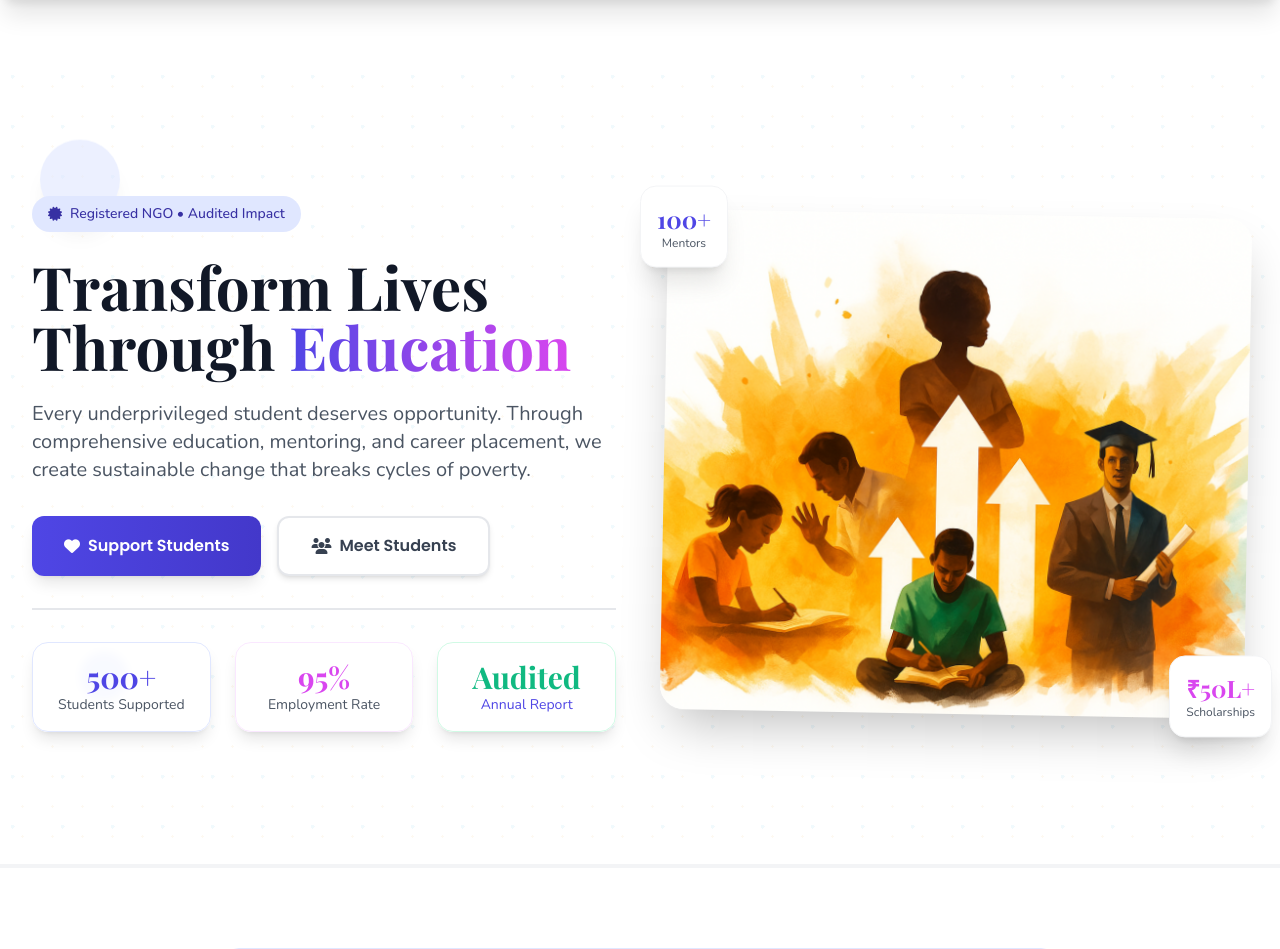
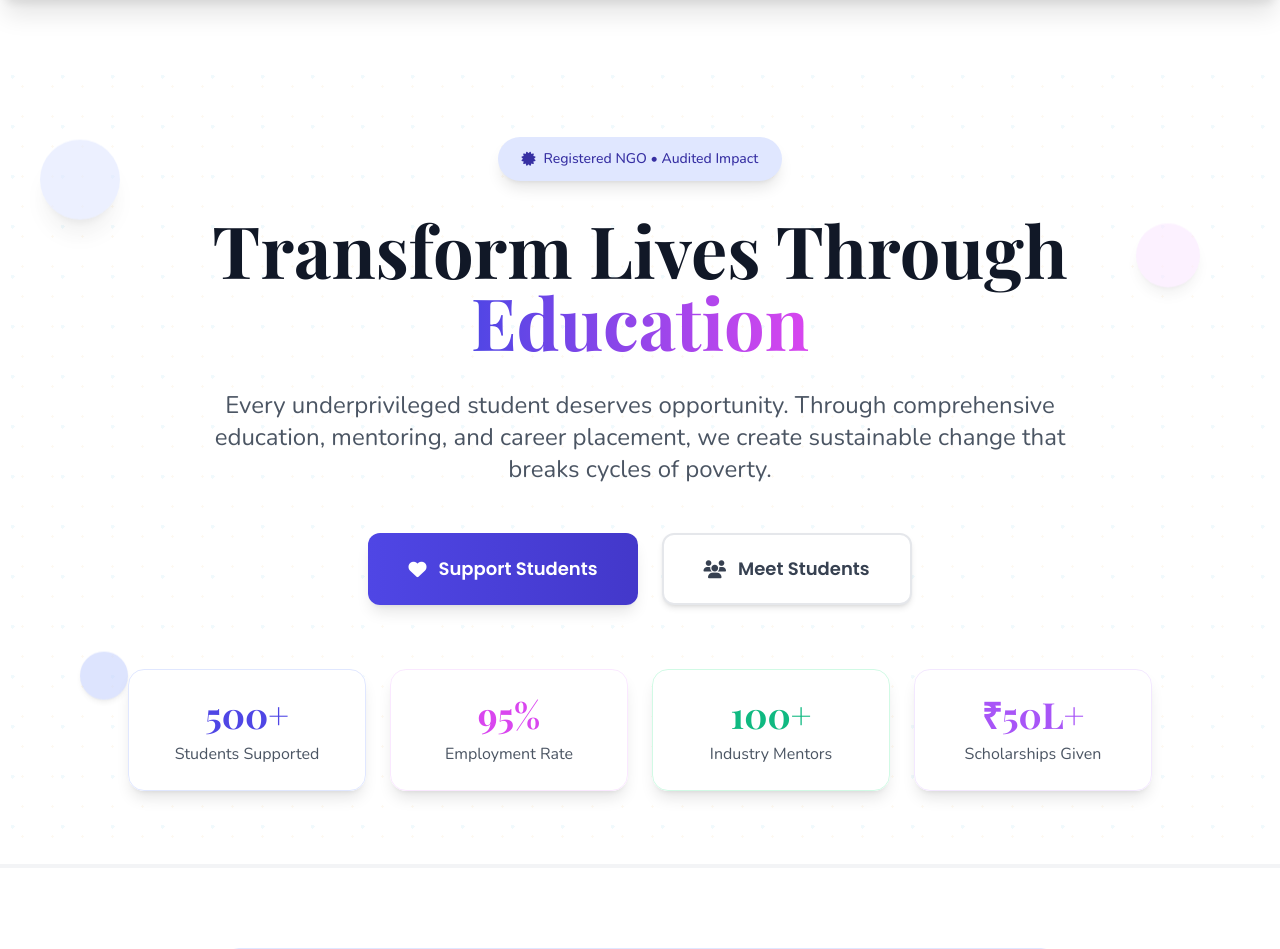
Before and after one commit to webdevshivam/bharatapurFoundation, a CodeIgniter 4 app: the page made by app/Views/frontend/home.php in a window 1280 px wide. Shown: the part 81-1030 px from the top of the page. Run offline with PHP 8.4 and a stand-in for CodeIgniter, Linux system fonts and the light colour scheme; the template is opened without the code that fills it, so the values that code supplies are empty; some libraries are stand-ins or nearby versions.

Commit message:
Assistant checkpoint: Remove hero image and improve home page layout
Assistant generated file changes:
- app/Views/frontend/home.php: Remove hero image section and improve layout

---

User prompt:

read full story button is now wokring, anbd remove hero section image from the home page , and improve tha layour of ho,e page

Replit-Commit-Author: Assistant
Replit-Commit-Session-Id: 5aef81e7-b14a-425d-a70b-93dd5da661cc

```diff
--- a/app/Views/frontend/home.php
+++ b/app/Views/frontend/home.php
@@ -15,17 +15,15 @@
     <div class="absolute bottom-40 left-20 w-12 h-12 bg-primary-200 rounded-full animate-bounce-subtle opacity-60 shadow-md" style="animation-delay: 2s;"></div>
 
     <div class="container mx-auto px-4 sm:px-6 lg:px-8 relative z-10">
-        <div class="grid grid-cols-1 lg:grid-cols-2 gap-12 items-center">
-            <!-- Left Content -->
-            <div class="animate-fade-in-up">
+        <div class="max-w-6xl mx-auto text-center">
             <!-- Trust Badge -->
-                <div class="inline-flex items-center bg-primary-100 text-primary-800 px-4 py-2 rounded-full font-accent font-medium text-sm mb-6">
+            <div class="inline-flex items-center bg-primary-100 text-primary-800 px-6 py-3 rounded-full font-accent font-medium text-sm mb-8 shadow-lg">
                 <i class="fas fa-certificate mr-2"></i>
                 Registered NGO • Audited Impact
             </div>
 
             <!-- Main Headline -->
-                <h1 class="font-display text-4xl md:text-5xl lg:text-6xl font-bold text-gray-900 leading-tight mb-6">
+            <h1 class="font-display text-4xl md:text-6xl lg:text-7xl font-bold text-gray-900 leading-tight mb-8">
                 Transform Lives Through
                 <span class="bg-gradient-to-r from-primary-600 to-accent-500 bg-clip-text text-transparent">
                     Education
@@ -33,66 +31,39 @@
             </h1>
 
             <!-- Supporting Text -->
-                <p class="font-accent text-lg md:text-xl text-gray-600 leading-relaxed mb-8">
+            <p class="font-accent text-xl md:text-2xl text-gray-600 leading-relaxed mb-12 max-w-4xl mx-auto">
                 Every underprivileged student deserves opportunity. Through comprehensive education, mentoring, and career placement, we create sustainable change that breaks cycles of poverty.
             </p>
 
             <!-- CTA Buttons -->
-                <div class="flex flex-col sm:flex-row gap-4 mb-8">
-                    <a href="#support" class="bg-gradient-to-r from-primary-600 to-primary-700 text-white px-8 py-4 rounded-xl font-heading font-semibold hover:from-primary-700 hover:to-primary-800 transition-all duration-200 shadow-lg hover:shadow-xl transform hover:-translate-y-1 flex items-center justify-center">
-                        <i class="fas fa-heart mr-2"></i>
+            <div class="flex flex-col sm:flex-row gap-6 justify-center mb-16">
+                <a href="#support" class="bg-gradient-to-r from-primary-600 to-primary-700 text-white px-10 py-5 rounded-xl font-heading font-semibold hover:from-primary-700 hover:to-primary-800 transition-all duration-200 shadow-lg hover:shadow-xl transform hover:-translate-y-1 flex items-center justify-center text-lg">
+                    <i class="fas fa-heart mr-3"></i>
                     Support Students
                 </a>
-                    <a href="<?= base_url($language . '/beneficiaries') ?>" class="bg-white border-2 border-gray-200 text-gray-700 px-8 py-4 rounded-xl font-heading font-semibold hover:border-primary-300 hover:text-primary-700 transition-all duration-200 shadow-md hover:shadow-lg transform hover:-translate-y-1 flex items-center justify-center">
-                        <i class="fas fa-users mr-2"></i>
+                <a href="<?= base_url($language . '/beneficiaries') ?>" class="bg-white border-2 border-gray-200 text-gray-700 px-10 py-5 rounded-xl font-heading font-semibold hover:border-primary-300 hover:text-primary-700 transition-all duration-200 shadow-md hover:shadow-lg transform hover:-translate-y-1 flex items-center justify-center text-lg">
+                    <i class="fas fa-users mr-3"></i>
                     Meet Students
                 </a>
             </div>
 
             <!-- Trust Indicators -->
-                <div class="grid grid-cols-3 gap-6 pt-8 border-t-2 border-gray-200">
-                    <div class="text-center bg-white/80 backdrop-blur-sm rounded-2xl p-4 shadow-lg border border-primary-100 hover:shadow-xl transition-all duration-300">
-                        <div class="font-display text-2xl md:text-3xl font-bold text-primary-600">500+</div>
-                        <div class="font-accent text-sm text-gray-600">Students Supported</div>
+            <div class="grid grid-cols-1 md:grid-cols-4 gap-6 max-w-5xl mx-auto">
+                <div class="text-center bg-white/80 backdrop-blur-sm rounded-2xl p-6 shadow-lg border border-primary-100 hover:shadow-xl transition-all duration-300">
+                    <div class="font-display text-3xl md:text-4xl font-bold text-primary-600 mb-2">500+</div>
+                    <div class="font-accent text-gray-600">Students Supported</div>
                 </div>
-                    <div class="text-center bg-white/80 backdrop-blur-sm rounded-2xl p-4 shadow-lg border border-accent-100 hover:shadow-xl transition-all duration-300">
-                        <div class="font-display text-2xl md:text-3xl font-bold text-accent-500">95%</div>
-                        <div class="font-accent text-sm text-gray-600">Employment Rate</div>
+                <div class="text-center bg-white/80 backdrop-blur-sm rounded-2xl p-6 shadow-lg border border-accent-100 hover:shadow-xl transition-all duration-300">
+                    <div class="font-display text-3xl md:text-4xl font-bold text-accent-500 mb-2">95%</div>
+                    <div class="font-accent text-gray-600">Employment Rate</div>
                 </div>
-                    <div class="text-center bg-white/80 backdrop-blur-sm rounded-2xl p-4 shadow-lg border border-emerald-100 hover:shadow-xl transition-all duration-300">
-                        <div class="font-display text-2xl md:text-3xl font-bold text-emerald-500">Audited</div>
-                        <div class="font-accent text-sm text-gray-600">
-                            <a href="#impact-report" class="text-primary-600 hover:text-primary-700">Annual Report</a>
+                <div class="text-center bg-white/80 backdrop-blur-sm rounded-2xl p-6 shadow-lg border border-emerald-100 hover:shadow-xl transition-all duration-300">
+                    <div class="font-display text-3xl md:text-4xl font-bold text-emerald-500 mb-2">100+</div>
+                    <div class="font-accent text-gray-600">Industry Mentors</div>
                 </div>
-                    </div>
-                </div>
-            </div>
-
-            <!-- Right Visual -->
-            <div class="animate-slide-in-right">
-                <div class="relative">
-                    <!-- Main Image -->
-                    <div class="relative rounded-3xl overflow-hidden shadow-2xl transform rotate-1 hover:rotate-0 transition-transform duration-500">
-                        <img src="<?= base_url('assets/images/bharatpur-hero-image.png') ?>"
-                             alt="Students in our program"
-                             class="w-full h-96 md:h-[500px] object-cover"
-                             onerror="this.src='https://images.unsplash.com/photo-1522202176988-66273c2fd55f?w=600&h=400&fit=crop&crop=faces,entropy&auto=format&q=80'">
-                    </div>
-
-                    <!-- Floating Stats -->
-                    <div class="absolute -top-6 -left-6 bg-white rounded-2xl p-4 shadow-xl border border-gray-100 animate-bounce-subtle">
-                        <div class="text-center">
-                            <div class="font-display text-2xl font-bold text-primary-600">100+</div>
-                            <div class="font-accent text-xs text-gray-600">Mentors</div>
-                        </div>
-                    </div>
-
-                    <div class="absolute -bottom-6 -right-6 bg-white rounded-2xl p-4 shadow-xl border border-gray-100 animate-bounce-subtle" style="animation-delay: 1s;">
-                        <div class="text-center">
-                            <div class="font-display text-2xl font-bold text-accent-500">₹50L+</div>
-                            <div class="font-accent text-xs text-gray-600">Scholarships</div>
-                        </div>
-                    </div>
+                <div class="text-center bg-white/80 backdrop-blur-sm rounded-2xl p-6 shadow-lg border border-purple-100 hover:shadow-xl transition-all duration-300">
+                    <div class="font-display text-3xl md:text-4xl font-bold text-purple-500 mb-2">₹50L+</div>
+                    <div class="font-accent text-gray-600">Scholarships Given</div>
                 </div>
             </div>
         </div>
```
Lines whose indentation alone changed are shown as unchanged.
